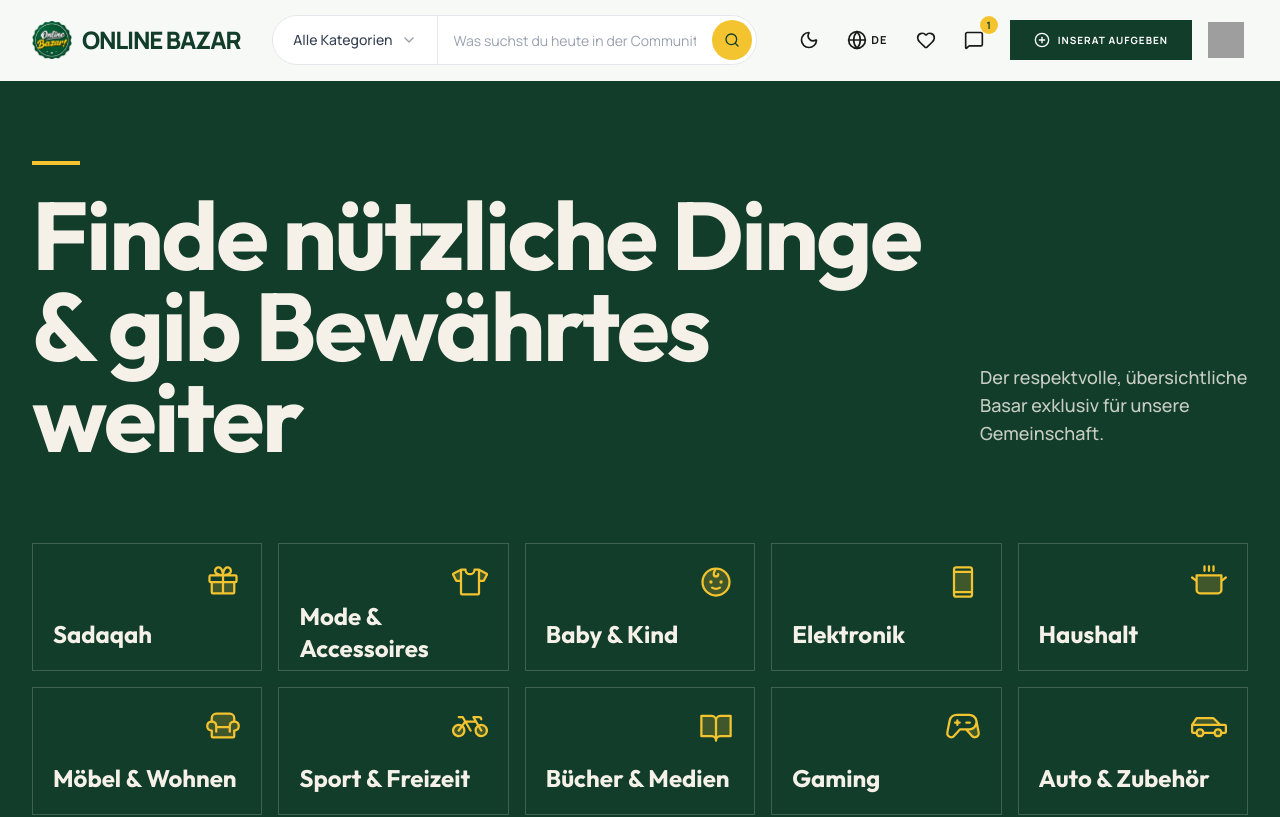
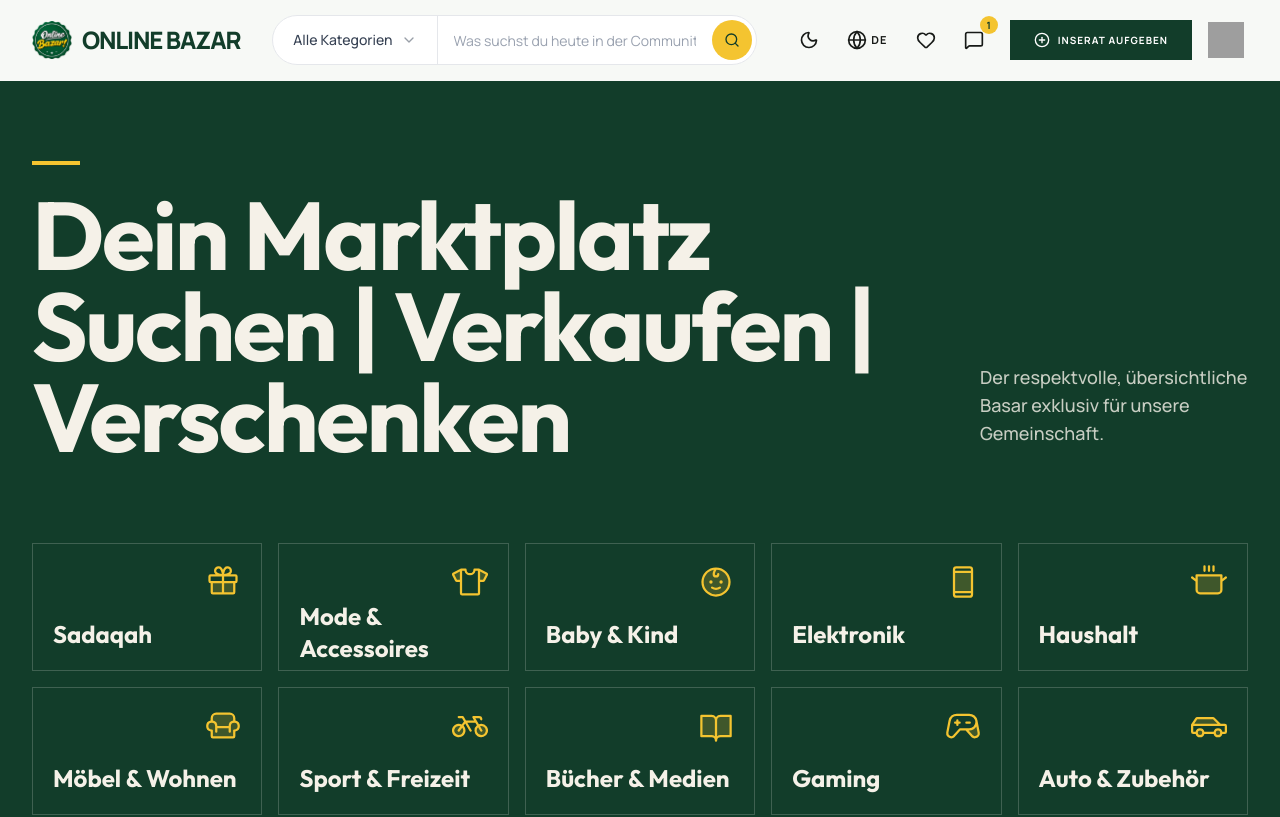
Before and after one commit to otac90/beHalal-bazar, a React (Vite) app: page / in a window 1280 px wide. Shown: the top 817 px of the page. Built offline with nearby package versions, Linux system fonts and the light colour scheme; grey boxes are pictures that could not be loaded.

Commit message:
Update home hero headline

```diff
--- a/src/i18n/translations.ts
+++ b/src/i18n/translations.ts
@@ -72,7 +72,7 @@ export const TRANSLATIONS = {
 
     // Home / Marketplace Discovery
     welcomeBack: 'Salam & Willkommen zurück',
-    heroSearchTitle: 'Finde nützliche Dinge & gib Bewährtes weiter',
+    heroSearchTitle: 'Dein Marktplatz\nSuchen | Verkaufen | Verschenken',
     heroSearchSubtitle: 'Der respektvolle, übersichtliche Basar exklusiv für unsere Gemeinschaft.',
     recentListings: 'Neu eingestellt',
     nearbyListings: 'In deiner Nähe',
--- a/src/pages/HomePage.tsx
+++ b/src/pages/HomePage.tsx
@@ -149,7 +149,11 @@ export const HomePage: React.FC = () => {
             <div className="md:col-span-8 lg:col-span-9 max-w-4xl">
               <div className="w-12 h-1 bg-[#F4C430] mb-6"></div>
               <h1 className="text-[3rem] sm:text-[4rem] md:text-[5rem] lg:text-[6rem] leading-[0.95] font-serif font-bold text-[#F5F1E8] tracking-tight">
-                {t.heroSearchTitle}
+                {t.heroSearchTitle.split('\n').map((line) => (
+                  <span key={line} className="block">
+                    {line}
+                  </span>
+                ))}
               </h1>
             </div>
             <div className="md:col-span-4 lg:col-span-3 pb-2 md:pb-4">
```
